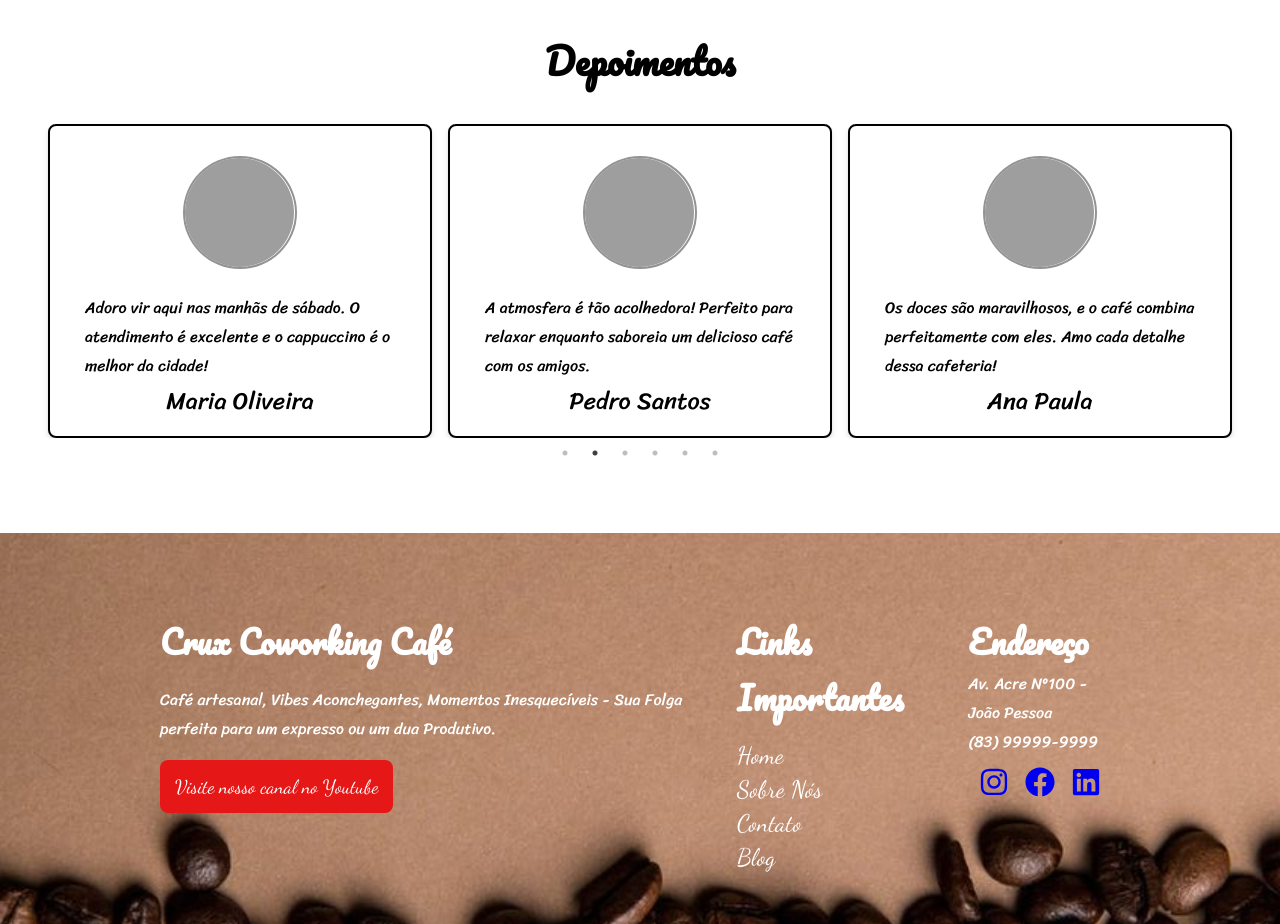
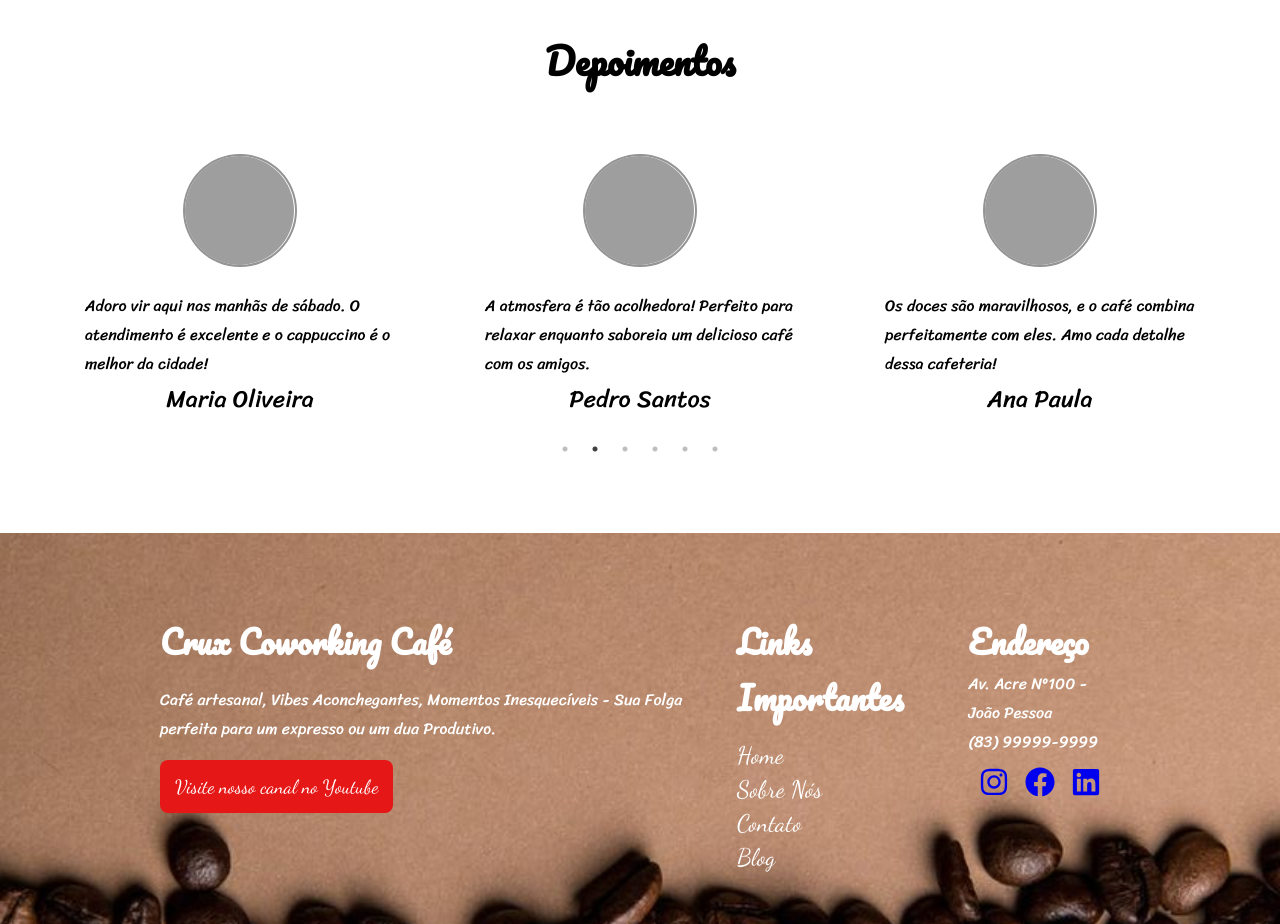
Before and after one commit to davidmoreira2m/coworking-coffee, a React (Vite) app: page / in a window 1280 px wide. Shown: the part 2360-3284 px from the top of the page. Built offline with nearby package versions, Linux system fonts and the light colour scheme; grey boxes are pictures that could not be loaded.

Commit message:
ajuste testimonials

```diff
--- a/src/components/Testimonials/testimonial.module.css
+++ b/src/components/Testimonials/testimonial.module.css
@@ -28,10 +28,10 @@
   display: flex;
   flex-direction: column;
   align-items: center;
-  border: 2px solid #000;
+  /* border: 2px solid #000; */
   border-radius: 8px;
   height: 310px;
-  box-shadow: 0 4px 6px rgba(0 ,0 ,0 ,0.1), 0 1px 3px rgba(0 ,0 ,0 ,0.06);
+  /* box-shadow: 0 4px 6px rgba(0 ,0 ,0 ,0.1), 0 1px 3px rgba(0 ,0 ,0 ,0.06); */
   transition: transform 0.3s ease, box-shadow 0.3s ease;
 }
 
```
